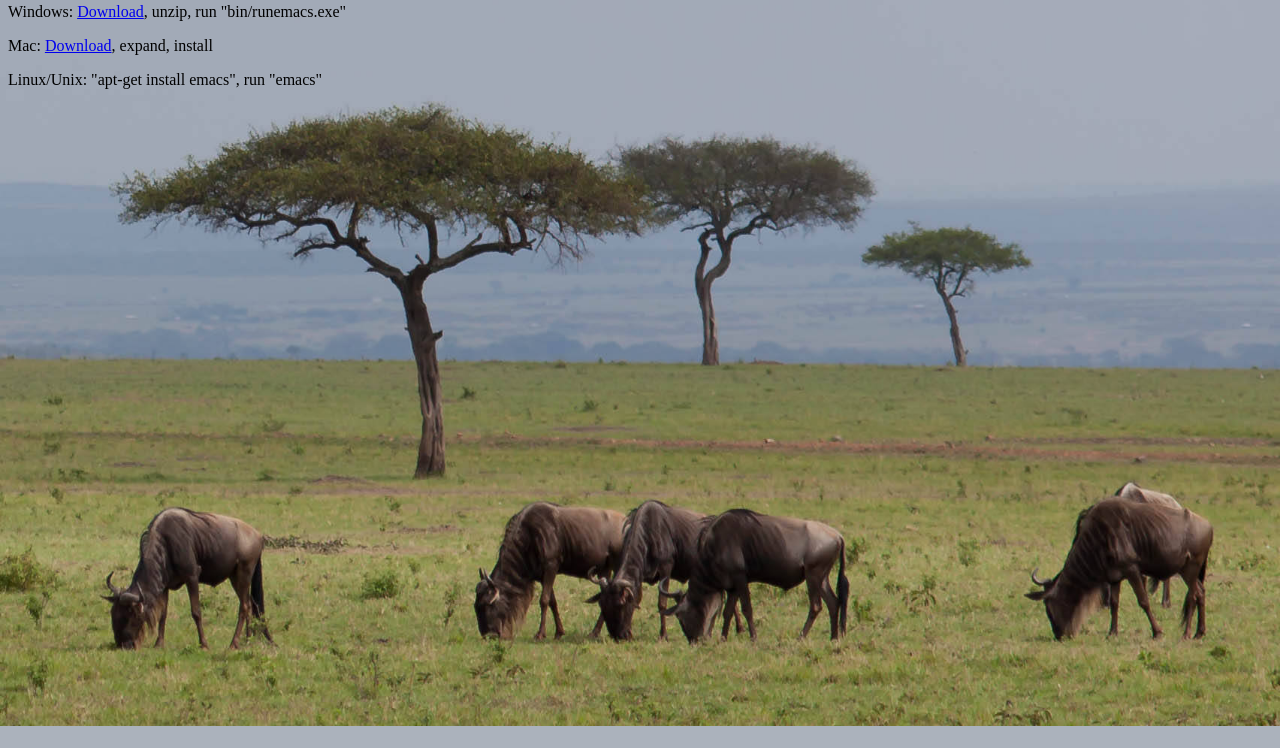
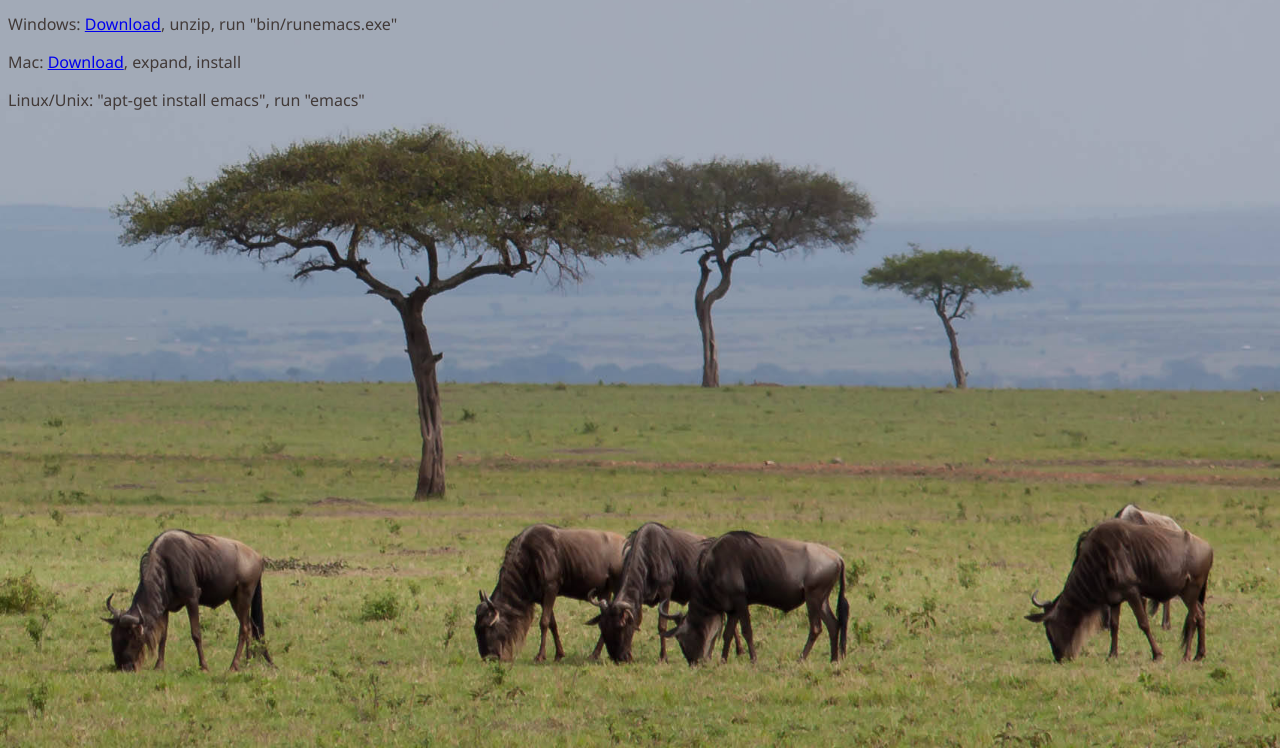
Before and after one commit to ajschumacher/emacs.link, a plain HTML site: page index.html in a window 1280 px wide. Shown: the part 111-859 px from the top of the page. Before the commit the page ends 837 px from the top, so only its background shows below. Drawn offline with Linux system fonts and the light colour scheme.

Commit message:
color/font possibilities; refs #3 and #4

```diff
--- a/style.css
+++ b/style.css
@@ -1,4 +1,6 @@
 html {
+    color: #423A38;
+    font-family: 'Segoe UI', Frutiger, 'Frutiger Linotype', 'Dejavu Sans', 'Helvetica Neue', Arial, sans-serif;
     background-image: url(gnus.jpg);
     background-color: #abb2bc;
     background-position: center bottom;
```
